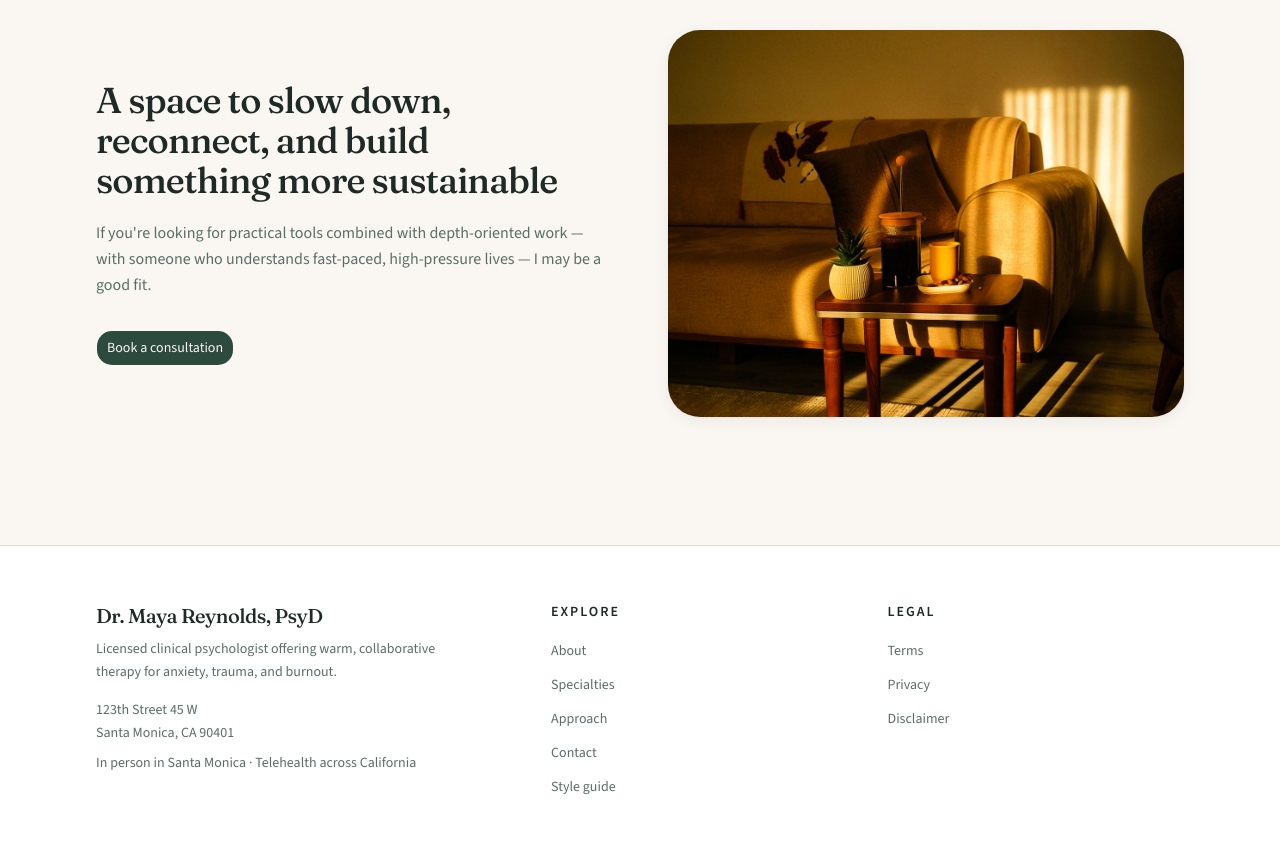
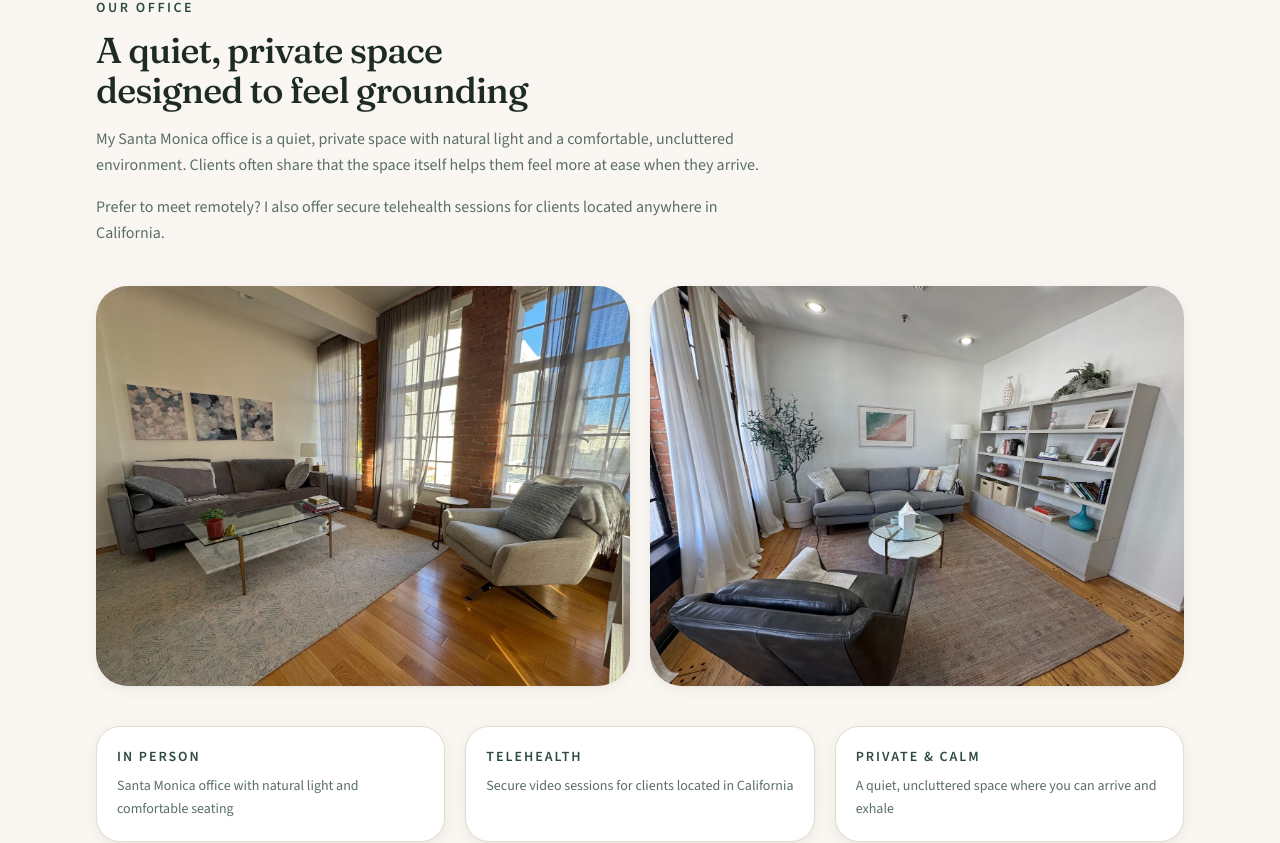
Before and after one commit to NikharAsthana/therapist-site-redesign, a Next.js app: page / in a window 1280 px wide. Shown: the part 4479-5322 px from the top of the page. Built offline with nearby package versions, Linux system fonts and the light colour scheme.

Commit message:
feat: add Our Office section

```diff
--- a/content/site.ts
+++ b/content/site.ts
@@ -87,11 +87,52 @@ export interface SiteContent {
     items: Specialty[];
     imageAlt: string;
   };
+  office: {
+    id: string;
+    eyebrow: string;
+    heading: string;
+    paragraphs: string[];
+    images: { alt: string }[];
+    notes: { label: string; body: string }[];
+  };
   finalCta: {
     heading: string;
     body: string;
     ctaLabel: string;
     imageAlt: string;
+  };
+  contact: {
+    id: string;
+    eyebrow: string;
+    heading: string;
+    body: string;
+    disclaimer: string;
+    form: {
+      nameLabel: string;
+      namePlaceholder: string;
+      emailLabel: string;
+      emailPlaceholder: string;
+      phoneLabel: string;
+      phonePlaceholder: string;
+      phoneOptionalHint: string;
+      messageLabel: string;
+      messagePlaceholder: string;
+      submitLabel: string;
+      submittingLabel: string;
+    };
+    validation: {
+      nameMin: string;
+      emailRequired: string;
+      emailInvalid: string;
+      phoneMax: string;
+      messageMin: string;
+    };
+    success: {
+      heading: string;
+      body: string;
+      againLabel: string;
+    };
+    submitError: string;
   };
   footer: {
     tagline: string;
@@ -235,6 +276,37 @@ export const site: SiteContent = {
       },
     ],
   },
+  office: {
+    id: "office",
+    eyebrow: "Our office",
+    heading: "A quiet, private space designed to feel grounding",
+    paragraphs: [
+      "My Santa Monica office is a quiet, private space with natural light and a comfortable, uncluttered environment. Clients often share that the space itself helps them feel more at ease when they arrive.",
+      "Prefer to meet remotely? I also offer secure telehealth sessions for clients located anywhere in California.",
+    ],
+    images: [
+      {
+        alt: "Therapy office sitting area with a sofa and armchair beside tall brick windows in natural light",
+      },
+      {
+        alt: "Therapy office with a sofa, armchair, and bookshelves in a bright, uncluttered room",
+      },
+    ],
+    notes: [
+      {
+        label: "In person",
+        body: "Santa Monica office with natural light and comfortable seating",
+      },
+      {
+        label: "Telehealth",
+        body: "Secure video sessions for clients located in California",
+      },
+      {
+        label: "Private & calm",
+        body: "A quiet, uncluttered space where you can arrive and exhale",
+      },
+    ],
+  },
   finalCta: {
     heading:
       "A space to slow down, reconnect, and build something more sustainable",
@@ -242,6 +314,42 @@ export const site: SiteContent = {
     ctaLabel: "Book a consultation",
     imageAlt:
       "Sofa with coffee and a small plant, bathed in warm late-day sun",
+  },
+  contact: {
+    id: "contact",
+    eyebrow: "Contact",
+    heading: "Start with a consultation",
+    body: "Send a brief message about what you're looking for, and we'll talk about whether working together is a good fit.",
+    disclaimer:
+      "Demo form — messages aren't sent anywhere and won't schedule a real appointment.",
+    form: {
+      nameLabel: "Full name",
+      namePlaceholder: "Jane Rivera",
+      emailLabel: "Email",
+      emailPlaceholder: "jane@example.com",
+      phoneLabel: "Phone",
+      phonePlaceholder: "(310) 555-0114",
+      phoneOptionalHint: "Optional",
+      messageLabel: "What brings you here?",
+      messagePlaceholder:
+        "A few sentences about what's been on your mind lately…",
+      submitLabel: "Send message",
+      submittingLabel: "Sending…",
+    },
+    validation: {
+      nameMin: "Please enter your name (at least 2 characters).",
+      emailRequired: "Please enter your email address.",
+      emailInvalid: "Please enter a valid email address.",
+      phoneMax: "Please keep phone under 30 characters.",
+      messageMin: "Please write a little more (at least 10 characters).",
+    },
+    success: {
+      heading: "Message received — thank you",
+      body: "This is a demo, so nothing was actually sent. In a live practice, this is where you'd get a personal reply about next steps.",
+      againLabel: "Send another message",
+    },
+    submitError:
+      "Something went wrong sending your message. Please try again.",
   },
   footer: {
     tagline:
--- a/src/app/page.tsx
+++ b/src/app/page.tsx
@@ -1,3 +1,4 @@
+import ContactSection from "@/components/sections/ContactSection";
 import ExpertiseTags from "@/components/sections/ExpertiseTags";
 import FinalCta from "@/components/sections/FinalCta";
 import Footer from "@/components/sections/Footer";
@@ -5,6 +6,7 @@ import Hero from "@/components/sections/Hero";
 import HowWeWork from "@/components/sections/HowWeWork";
 import MissionSection from "@/components/sections/MissionSection";
 import Navbar from "@/components/sections/Navbar";
+import OurOffice from "@/components/sections/OurOffice";
 import QuoteBanner from "@/components/sections/QuoteBanner";
 import SpecialtiesGrid from "@/components/sections/SpecialtiesGrid";
 import WhoWeHelpGrid from "@/components/sections/WhoWeHelpGrid";
@@ -21,6 +23,8 @@ export default function Home() {
         <ExpertiseTags />
         <HowWeWork />
         <SpecialtiesGrid />
+        <OurOffice />
+        <ContactSection />
         <FinalCta />
       </main>
       <Footer />
--- /dev/null
+++ b/src/components/sections/OurOffice.tsx
@@ -0,0 +1,71 @@
+import Image from "next/image";
+import { site } from "../../../content/site";
+import office1 from "../../../public/office1.jpeg";
+import office2 from "../../../public/office2.jpeg";
+
+const officeImages = [office1, office2];
+
+export default function OurOffice() {
+  return (
+    <section
+      aria-labelledby="office-heading"
+      id={site.office.id}
+      className="scroll-mt-20"
+    >
+      <div className="mx-auto w-full max-w-6xl px-5 py-16 sm:px-8 sm:py-24">
+        <div className="max-w-2xl">
+          <p className="text-sm font-semibold tracking-[0.18em] text-primary uppercase">
+            {site.office.eyebrow}
+          </p>
+          <h2
+            id="office-heading"
+            className="font-display mt-3 text-3xl font-medium tracking-tight text-balance sm:text-4xl"
+          >
+            {site.office.heading}
+          </h2>
+          {site.office.paragraphs.map((paragraph) => (
+            <p
+              key={paragraph.slice(0, 24)}
+              className="mt-4 leading-relaxed text-muted-foreground first:mt-5"
+            >
+              {paragraph}
+            </p>
+          ))}
+        </div>
+
+        <div className="mt-10 grid gap-5 md:grid-cols-2">
+          {site.office.images.map((image, index) => (
+            <div
+              key={image.alt}
+              className="aspect-[4/3] w-full overflow-hidden rounded-2xl shadow-soft"
+            >
+              <Image
+                src={officeImages[index]}
+                alt={image.alt}
+                placeholder="blur"
+                sizes="(max-width: 768px) 90vw, 45vw"
+                className="h-full w-full object-cover"
+              />
+            </div>
+          ))}
+        </div>
+
+        <dl className="mt-10 grid gap-5 sm:grid-cols-3">
+          {site.office.notes.map((note) => (
+            <div
+              key={note.label}
+              className="rounded-xl border bg-card p-5 shadow-soft"
+            >
+              <dt className="text-sm font-semibold tracking-[0.14em] text-primary uppercase">
+                {note.label}
+              </dt>
+              <dd className="mt-2 text-sm leading-relaxed text-muted-foreground">
+                {note.body}
+              </dd>
+            </div>
+          ))}
+        </dl>
+      </div>
+    </section>
+  );
+}
```
